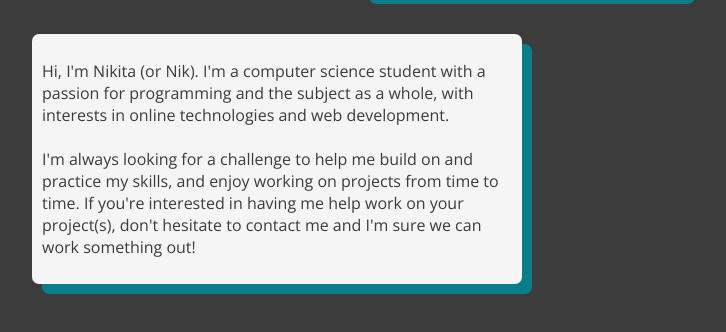
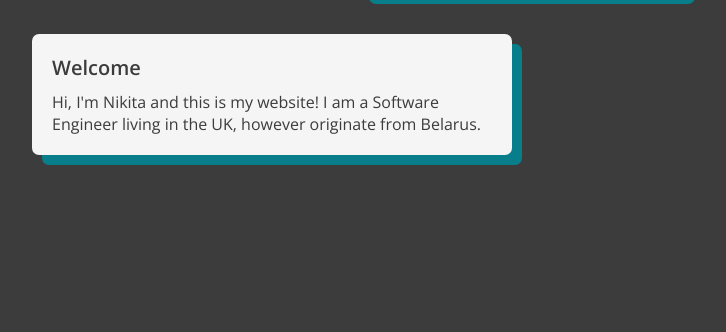
Before and after one commit to Nikym/personal-site, a Gatsby site: page / in a window 1280 px wide. Shown: the part 136-468 px from the top of the page, without its empty margins (118-844 px from the left). Built offline with nearby package versions, Linux system fonts and the light colour scheme; Gatsby itself is replaced by a stand-in of ours.

Commit message:
Added a body and header panel component

```diff
--- a/src/components/Panel/Panel.jsx
+++ b/src/components/Panel/Panel.jsx
@@ -3,27 +3,55 @@ import { makeStyles } from '@material-ui/core/styles';
 
 const useStyles = makeStyles((theme) => ({
   root: {
-    background: '#F5F5F5',
-    color: '#3C3C3C',
+    background: theme.palette.background.default,
+    color: theme.palette.text.primary,
     padding: '10px',
     borderRadius: '7px',
   },
+  body: {
+    padding: '10px',
+  },
+  header: {
+    ...theme.typography.h4,
+    padding: '10px',
+    paddingBottom: 0,
+  },
   teal: {
-    boxShadow: '10px 10px 0px 0px #087E8B',
+    boxShadow: `10px 10px 0px 0px ${theme.palette.colors.coreTeal}`,
   },
   red: {
-    boxShadow: '10px 10px 0px 0px #FF5A5F',
+    boxShadow: `10px 10px 0px 0px ${theme.palette.colors.coreRed}`,
   },
 }));
 
-const Panel = ({children, color = 'teal'}) => {
+const Panel = ({children, color = 'teal', panelid}) => {
   const classes = useStyles();
 
   return (
-    <div className={`${classes.root} + ${color == 'teal' ? classes.teal : classes.red}`}>
+    <div id={panelid} className={`${classes.root} + ${color == 'teal' ? classes.teal : classes.red}`}>
       {children}
     </div>
   );
 };
 
+export const PanelBody = ({children, bodyid}) => {
+  const classes = useStyles();
+
+  return (
+    <div id={bodyid} className={classes.body}>
+      {children}
+    </div>
+  )
+}
+
+export const PanelHeader = ({children, headerid}) => {
+  const classes = useStyles();
+
+  return (
+    <div id={headerid} className={classes.header}>
+      {children}
+    </div>
+  )
+}
+
 export default Panel;
--- a/src/pages/index.jsx
+++ b/src/pages/index.jsx
@@ -1,20 +1,20 @@
 import React from "react";
 import Grid from '@material-ui/core/Grid';
-import Panel from '../components/Panel/Panel';
+import Typography from '@material-ui/core/Typography';
+import Panel, { PanelBody, PanelHeader } from '../components/Panel/Panel';
 import { makeStyles } from '@material-ui/core/styles';
 
 const IndexPage = () => (
-  <Grid container>
+  <Grid container spacing={5}>
     <Grid item md={6} xs={12}>
-      <Panel>
-        <p>Hi, I'm Nikita (or Nik). I'm a computer science student with a passion for
-           programming and the subject as a whole, with interests in online technologies
-           and web development.
-          <br/><br/>
-          I'm always looking for a challenge to help me build on and practice my skills,
-           and enjoy working on projects from time to time. If you're interested in
-            having me help work on your project(s), don't hesitate to contact me and
-            I'm sure we can work something out!</p>
+      <Panel panelid="about-panel">
+        <PanelHeader>Welcome</PanelHeader>
+        <PanelBody bodyid="about-body">
+          <Typography variant="body1">
+            Hi, I'm Nikita and this is my website! I am a Software Engineer living in the UK,
+            however originate from Belarus.
+          </Typography>
+        </PanelBody>
       </Panel>
     </Grid>
   </Grid>
--- a/src/theme/fonts.jsx
+++ b/src/theme/fonts.jsx
@@ -19,6 +19,7 @@ export default (theme) => ({
     h4: {
       fontFamily: 'Open Sans',
       fontSize: '20px',
+      fontWeight: 600,
     },
     body1: {
       fontFamily: 'Open Sans',
```
